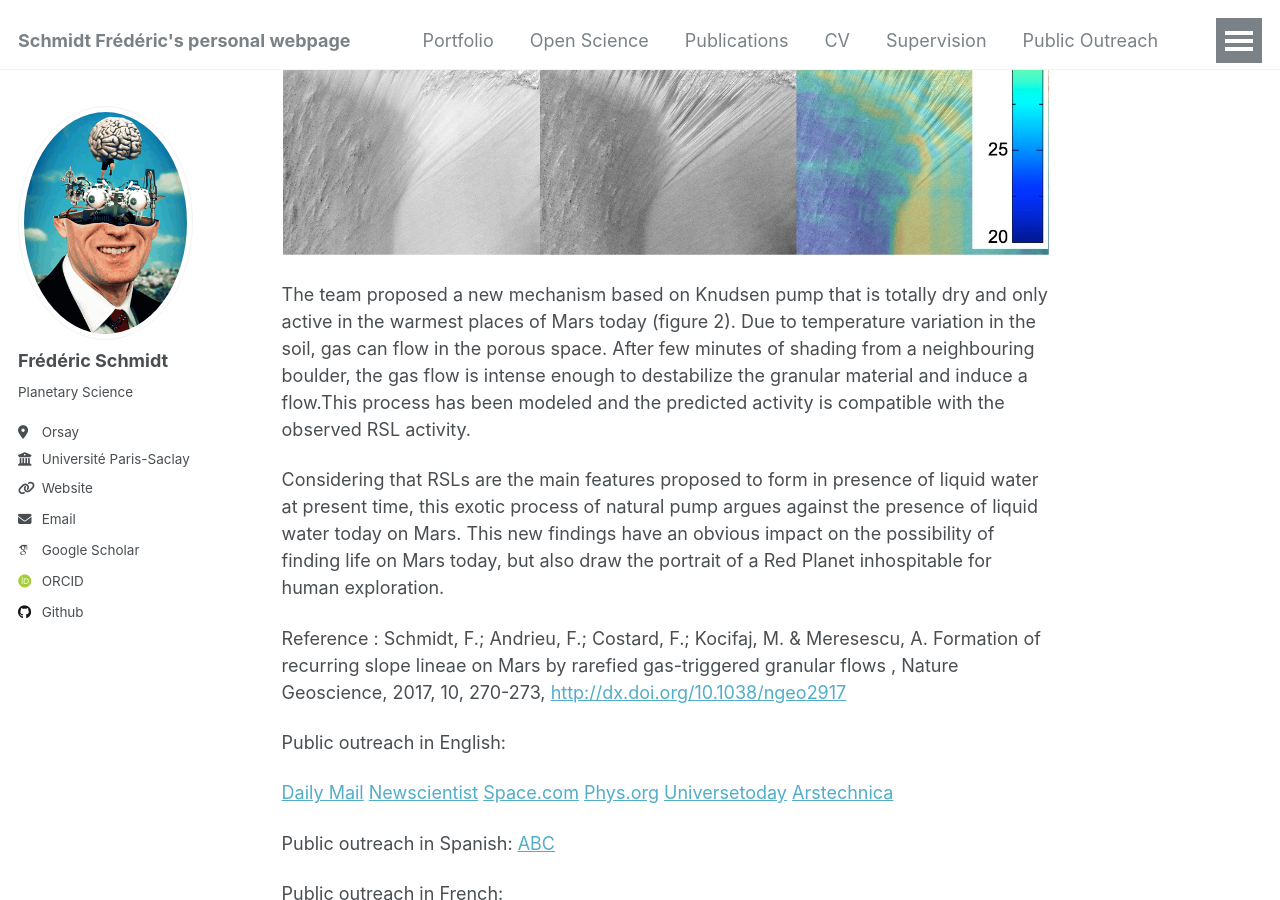
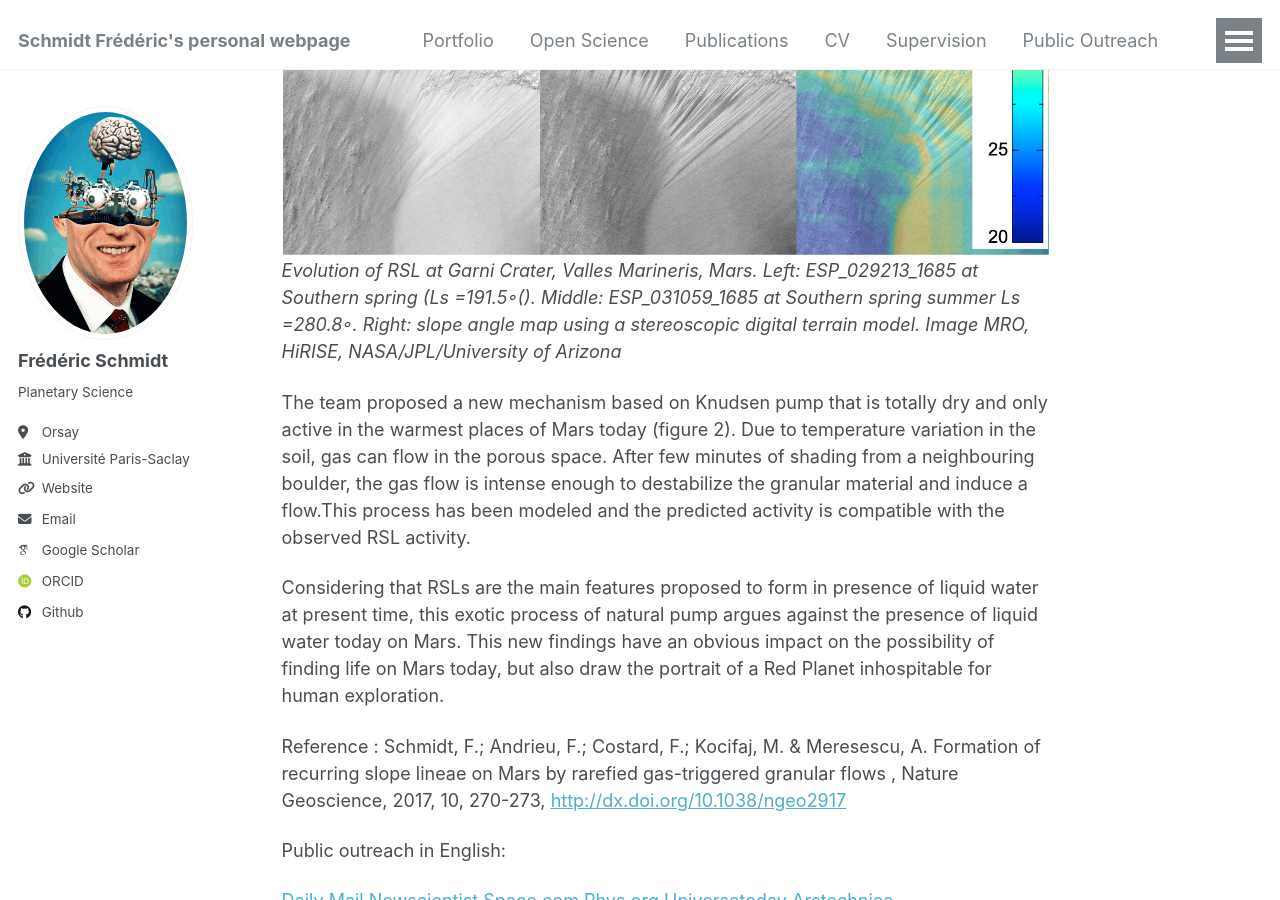
Before and after one commit to fredericschmidt/fredericschmidt.github.io, a Jekyll site: the page built from _portfolio/portfolio-98-2017_RSL.md, in a window 1280 px wide and 900 px high, scrolled down 1113 px. Built offline with Jekyll 4.4.1, drawn with Linux system fonts in a browser that asks for light colours; some web fonts are replaced.

Commit message:
Update portfolio-98-2017_RSL.md

```diff
--- a/_portfolio/portfolio-98-2017_RSL.md
+++ b/_portfolio/portfolio-98-2017_RSL.md
@@ -13,7 +13,8 @@ In September 2015, based on several publications, NASA HQ communicated about the
 The main argument for liquid water is the fact that RSL are active today in the warmest places on Mars, in the closest conditions to the triple point of water. In addition, spectroscopic signatures of salt were reported but there are only indirect (no formal liquid water detection). Nevertheless, several recent studies demonstrated that the source of water near the equator to explain all observed RSL is highly implausible: neither internal sources nor atmospheric sources are realistic. The origin of those flows were mysterious.
 
 
-![Evolution of RSL at Garni Crater, Valles Marineris, Mars. Left: ESP_029213_1685 at Southern spring (Ls =191.5◦(). Middle: ESP_031059_1685 at Southern spring summer Ls =280.8◦. Right: slope angle map using a stereoscopic digital terrain model. Image MRO, HiRISE, NASA/JPL/University of Arizona](/images/RSL_slope.jpg)
+![](/images/RSL_slope.jpg)
+*Evolution of RSL at Garni Crater, Valles Marineris, Mars. Left: ESP_029213_1685 at Southern spring (Ls =191.5◦(). Middle: ESP_031059_1685 at Southern spring summer Ls =280.8◦. Right: slope angle map using a stereoscopic digital terrain model. Image MRO, HiRISE, NASA/JPL/University of Arizona*
 
 
 The team proposed a new mechanism based on Knudsen pump that is totally dry and only active in the warmest places of Mars today (figure 2). Due to temperature variation in the soil, gas can flow in the porous space. After few minutes of shading from a neighbouring boulder, the gas flow is intense enough to destabilize the granular material and induce a flow.This process has been modeled and the predicted activity is compatible with the observed RSL activity.
```
